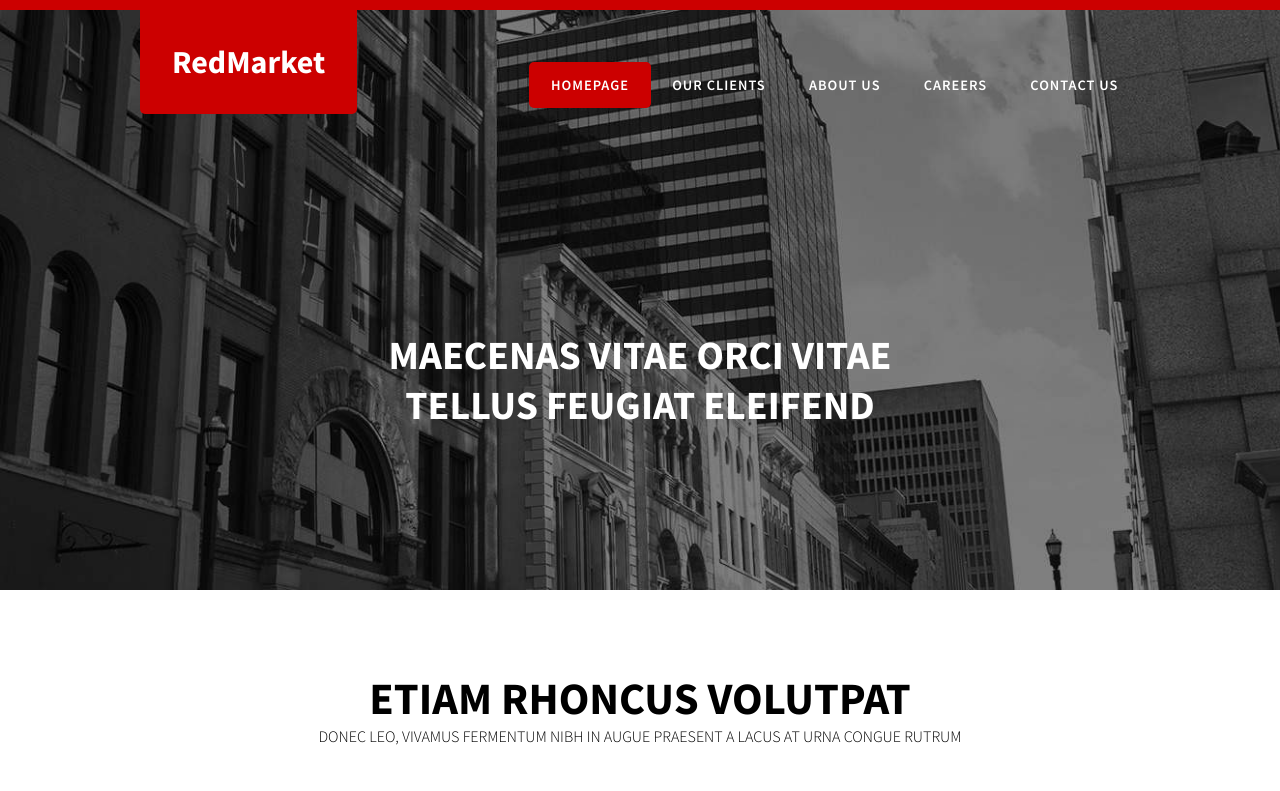
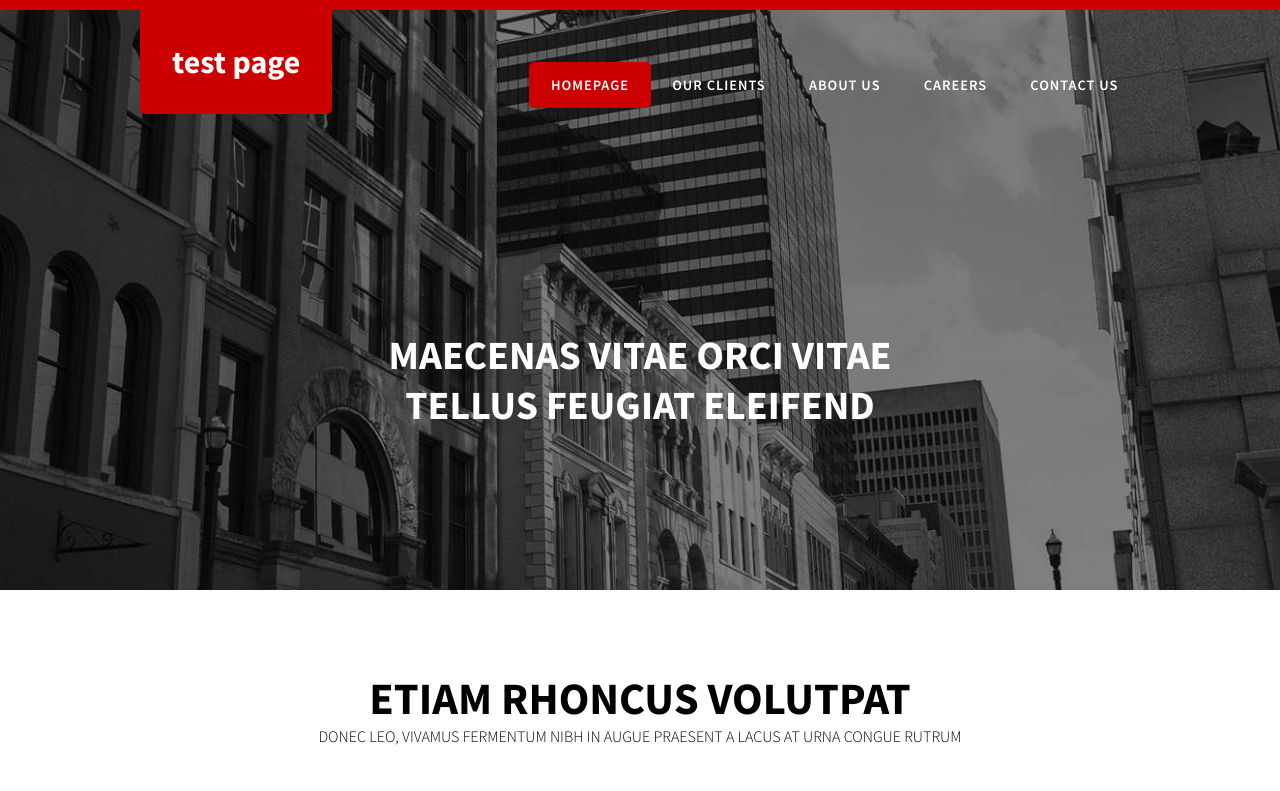
Before and after one commit to Allowz/NaijaBit.github.io, a plain HTML site: page index.html in a window 1280 px wide. Shown: the top 791 px of the page. Drawn offline with Linux system fonts and the light colour scheme.

Commit message:
Update index.html

```diff
--- a/index.html
+++ b/index.html
@@ -27,7 +27,7 @@ Released   : 20140101
 <div id="header-wrapper">
 	<div id="header" class="container">
 		<div id="logo">
-			<h1><a href="#">RedMarket</a></h1>
+			<h1><a href="#">test page</a></h1>
 		</div>
 		<div id="menu">
 			<ul>
```
